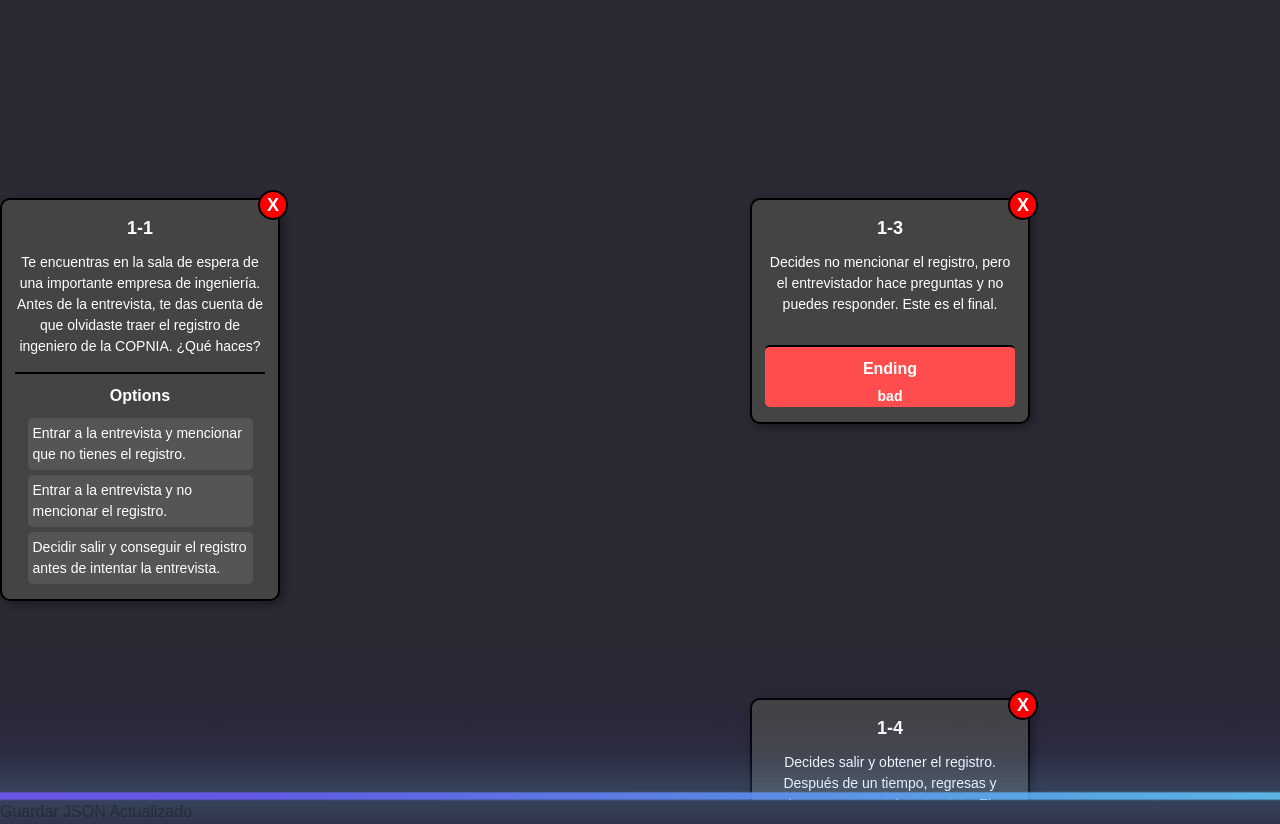
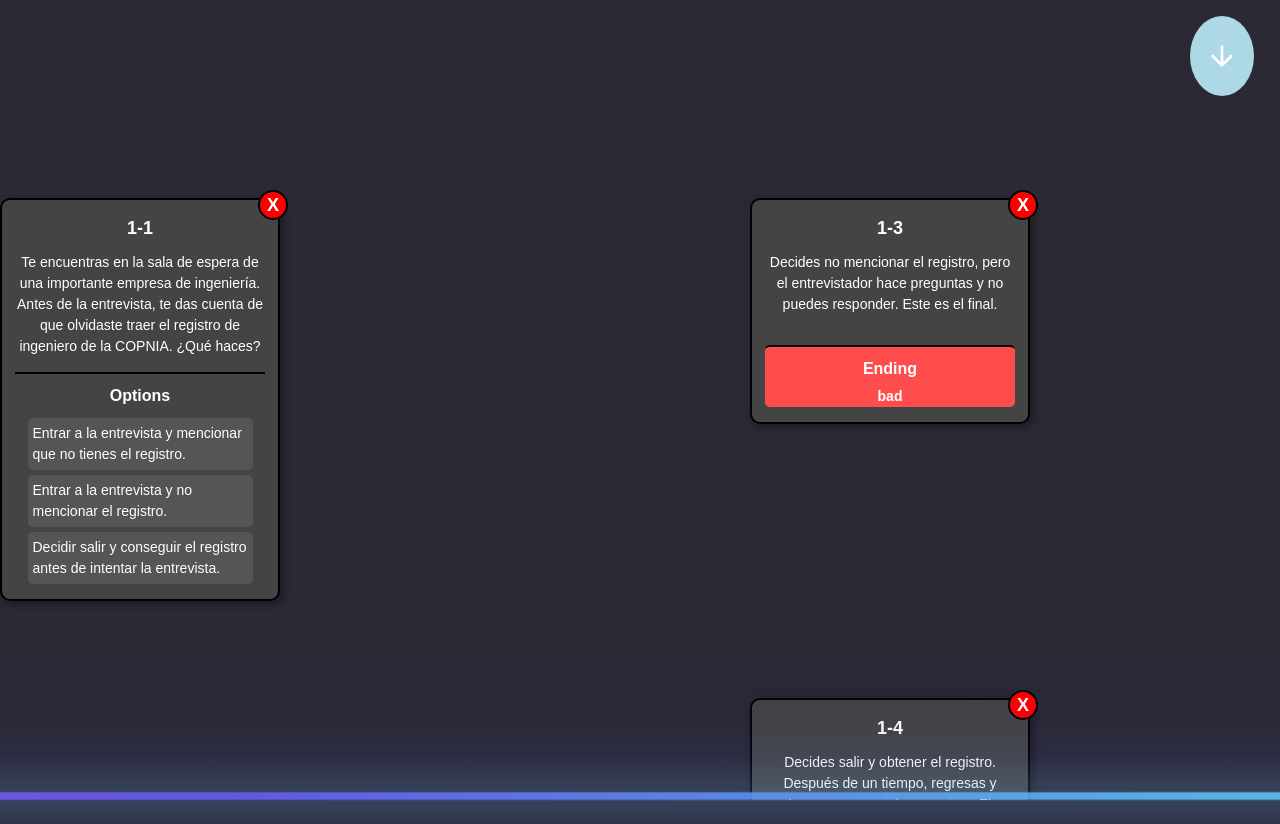
Before and after one commit to NomcciDubs/Decisions-web-game, a Next.js app: page /json/builder in a window 1280 px wide. After the commit the page ends 800 px from the top, so only its background shows below. Built offline with nearby package versions, Linux system fonts and the light colour scheme.

Commit message:
v0.5 JSON Builder

```diff
--- a/app/json/builder/board.tsx
+++ b/app/json/builder/board.tsx
@@ -1,6 +1,6 @@
-import React, {useEffect, useState, useRef, useCallback} from 'react';
+import React, { useEffect, useState, useRef, useCallback } from 'react';
 import Card from '@/app/json/builder/card';
-import {Arrow} from 'react-absolute-svg-arrows';
+import { Arrow } from 'react-absolute-svg-arrows';
 
 interface CardData {
     description: string;
@@ -20,9 +20,8 @@ interface BoardProps {
     onOptionDelete?: (cardId: string, index: number, updatedOptions: Option[]) => void
 }
 
-const Board: React.FC<BoardProps> = ({cards, onOptionDelete, onDeleteCard}) => {
+const Board: React.FC<BoardProps> = ({ cards, onOptionDelete, onDeleteCard }) => {
     const [positions, setPositions] = useState<{ [key: string]: { x: number; y: number } }>({});
-    // eslint-disable-next-line @typescript-eslint/no-unused-vars
     const [optionCoordinates, setOptionCoordinates] = useState<{ [key: string]: { x: number; y: number } }>({});
     const rootRef = useRef<HTMLDivElement | null>(null);
 
@@ -46,14 +45,14 @@ const Board: React.FC<BoardProps> = ({cards, onOptionDelete, onDeleteCard}) => {
             const newPositions = Object.fromEntries(
                 Object.entries(cards).map(([id, card], index) => [
                     id,
-                    card.position || {x: index * 300, y: 100},
+                    card.position || { x: index * 300, y: 100 },
                 ])
             );
             setPositions(newPositions);
 
             requestAnimationFrame(() => {
                 if (rootRef.current) {
-                    rootRef.current.scrollIntoView({behavior: "smooth", block: "center", inline: "center"});
+                    rootRef.current.scrollIntoView({ behavior: "smooth", block: "center", inline: "center" });
                 }
             });
         }
@@ -62,13 +61,21 @@ const Board: React.FC<BoardProps> = ({cards, onOptionDelete, onDeleteCard}) => {
     const handleDrag = (id: string, x: number, y: number) => {
         setPositions((prev) => ({
             ...prev,
-            [id]: {x, y},
+            [id]: { x, y },
         }));
     };
 
+    // Función para guardar el JSON
+    const saveJSON = () => {
+        const blob = new Blob([JSON.stringify(cards, null, 2)], { type: "application/json" });
+        const link = document.createElement("a");
+        link.href = URL.createObjectURL(blob);
+        link.download = "updated_decisionTree.json";
+        link.click();
+    };
 
     return (
-        <div style={{position: 'relative', width: '100%', height: '100vh', overflow: 'auto'}}>
+        <div style={{ position: 'relative', width: '100%', height: '100vh', overflow: 'auto' }}>
             {Object.entries(cards).map(([id, card]) => (
                 <Card
                     key={id}
@@ -76,7 +83,7 @@ const Board: React.FC<BoardProps> = ({cards, onOptionDelete, onDeleteCard}) => {
                     description={card.description}
                     options={card.options}
                     ending={card.ending}
-                    position={positions[id] || {x: 0, y: 0}}
+                    position={positions[id] || { x: 0, y: 0 }}
                     onDrag={handleDrag}
                     onOptionCoordinatesUpdate={handleOptionCoordinatesUpdate}
                     ref={id === "1-1" ? rootRef : null}
@@ -103,15 +110,48 @@ const Board: React.FC<BoardProps> = ({cards, onOptionDelete, onDeleteCard}) => {
                     return (
                         <Arrow
                             key={`${id}-${index}`}
-                            startPoint={{x: sourceX, y: sourceY}}
-                            endPoint={{x: targetX, y: targetY}}
+                            startPoint={{ x: sourceX, y: sourceY }}
+                            endPoint={{ x: targetX, y: targetY }}
                         />
                     );
                 })
             )}
+
+            {/* Botón de descarga */}
+            <button
+                onClick={saveJSON}
+                style={{
+                    position: 'fixed',
+                    top: '2%',
+                    right: '2%',
+                    width: '5%',
+                    height: '10%',
+                    borderRadius: '50%',
+                    backgroundColor: 'lightblue',
+                    display: 'flex',
+                    justifyContent: 'center',
+                    alignItems: 'center',
+                    cursor: 'pointer',
+                    zIndex: 10,
+                }}
+            >
+                {/* SVG del icono de descarga */}
+                <svg
+                    xmlns="http://www.w3.org/2000/svg"
+                    width="50%"
+                    height="50%"
+                    viewBox="0 0 24 24"
+                    fill="none"
+                    stroke="white"
+                    strokeWidth="2"
+                    strokeLinecap="round"
+                    strokeLinejoin="round"
+                >
+                    <path d="M12 5v14M5 12l7 7 7-7"/>
+                </svg>
+            </button>
         </div>
     );
 };
 
-
 export default Board;
--- a/app/json/builder/page.tsx
+++ b/app/json/builder/page.tsx
@@ -102,18 +102,10 @@ const Home: React.FC = () => {
         setCards(updatedCards);
     };
 
-    const saveJSON = () => {
-        const blob = new Blob([JSON.stringify(cards, null, 2)], { type: "application/json" });
-        const link = document.createElement("a");
-        link.href = URL.createObjectURL(blob);
-        link.download = "updated_decisionTree.json";
-        link.click();
-    };
 
     return (
         <div>
             <Board cards={cards} onDeleteCard={handleDeleteCard} onOptionDelete={handleOptionDelete} />
-            <button onClick={saveJSON}>Guardar JSON Actualizado</button>
         </div>
     );
 };
```
